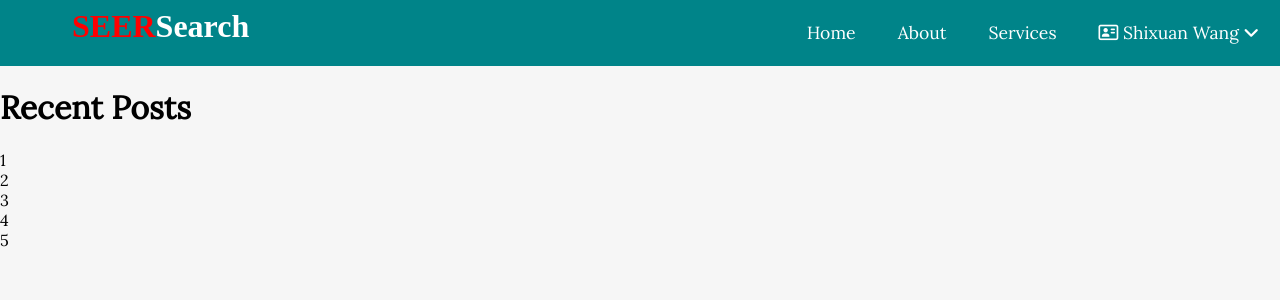
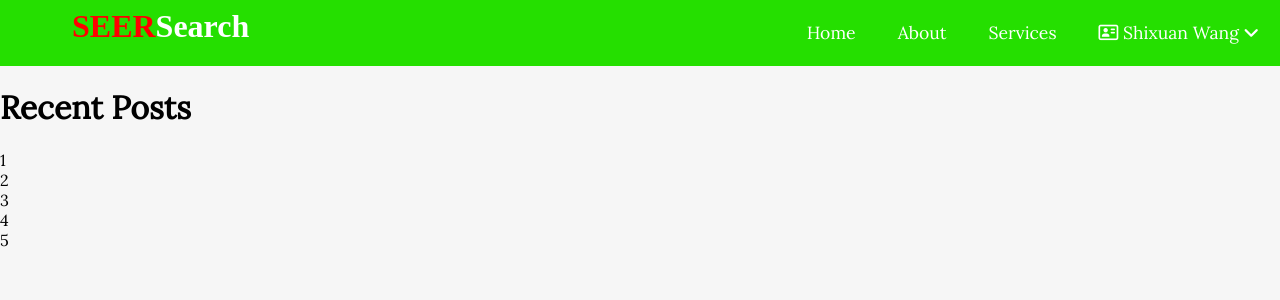
Before and after one commit to ptk7218/CISE_S1_2020_Team-21, a PHP site: page / in a window 1280 px wide. Shown: the top 300 px of the page. Run offline with PHP 8.4, Linux system fonts and the light colour scheme; some libraries are stand-ins or nearby versions; some web fonts are replaced.

Commit message:
css stype

```diff
--- a/css/style.css
+++ b/css/style.css
@@ -9,7 +9,7 @@ body {
 }
 
 header {
-    background: #008489;
+    background: #25df00;
     height: 66px;
 }
 
```
